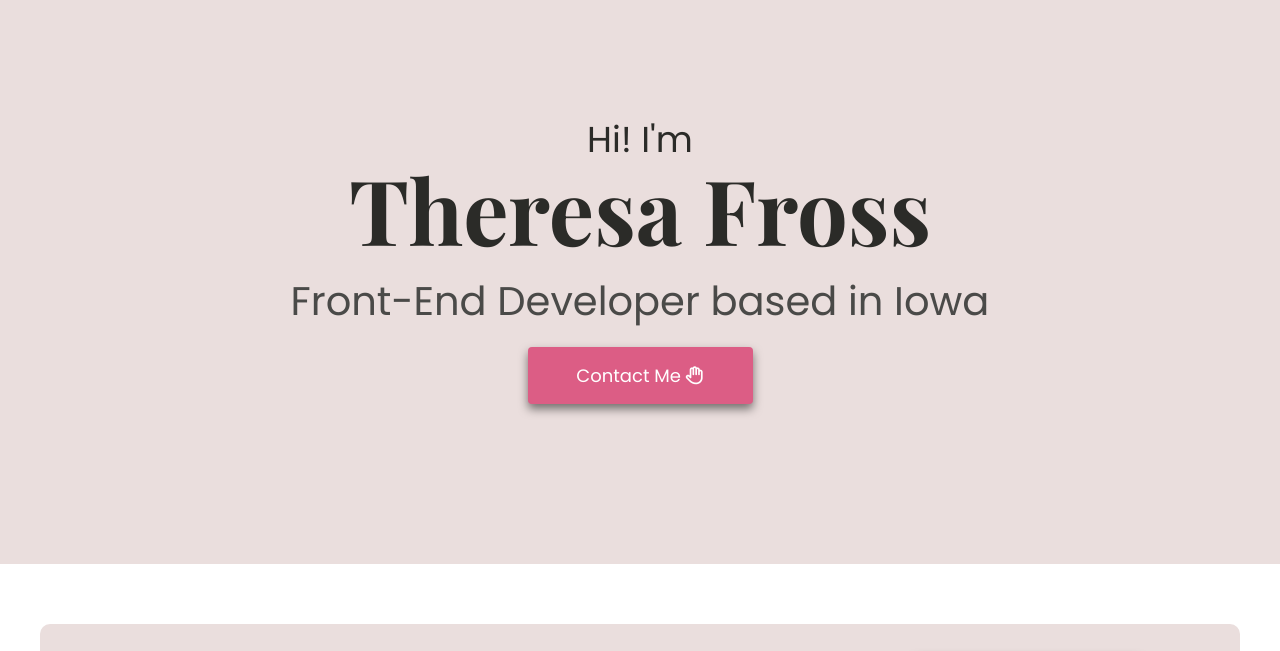
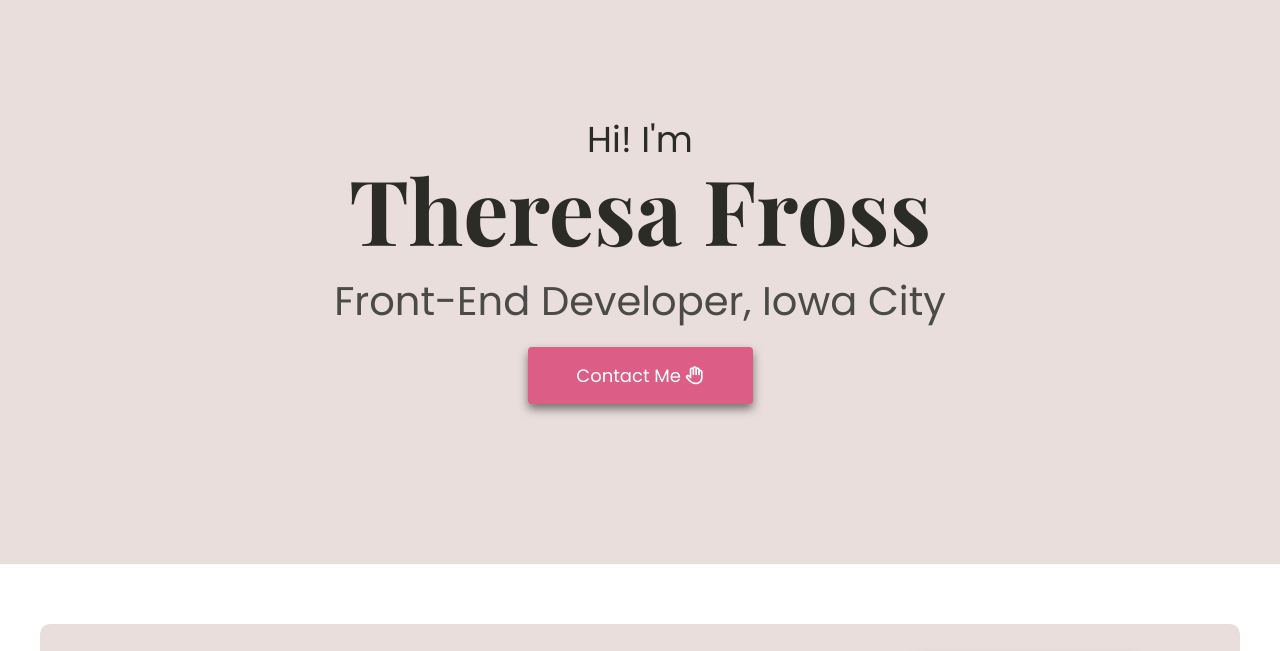
Before and after one commit to tfross1/portfolio1, a plain HTML site: page index.html in a window 1280 px wide. Shown: the part 95-746 px from the top of the page. Drawn offline with nearby package versions, Linux system fonts and the light colour scheme.

Commit message:
Changed "based in" to ", Iowa City"

```diff
--- a/index.html
+++ b/index.html
@@ -87,7 +87,7 @@
 		<div class="hero">
 			<p class="first-color">Hi! I'm</p>
 			<h1 class="first-color">Theresa Fross</h1>
-      <h2 class="second-color mb-3">Front-End Developer based in Iowa</h2>
+			<h2 class="second-color mb-3">Front-End Developer, Iowa City</h2>
 			<div class="homepage-button">
 				<a href="contact.html" title="Contact" class="btn-branding"
 					>Contact Me <i class="fa-regular fa-hand"></i
@@ -139,6 +139,5 @@
 				>.
 			</p>
 		</footer>
-    </div>
 	</body>
 </html>
```
Also changed, not shown: 1 other file. Lines whose indentation alone changed are shown as unchanged.
